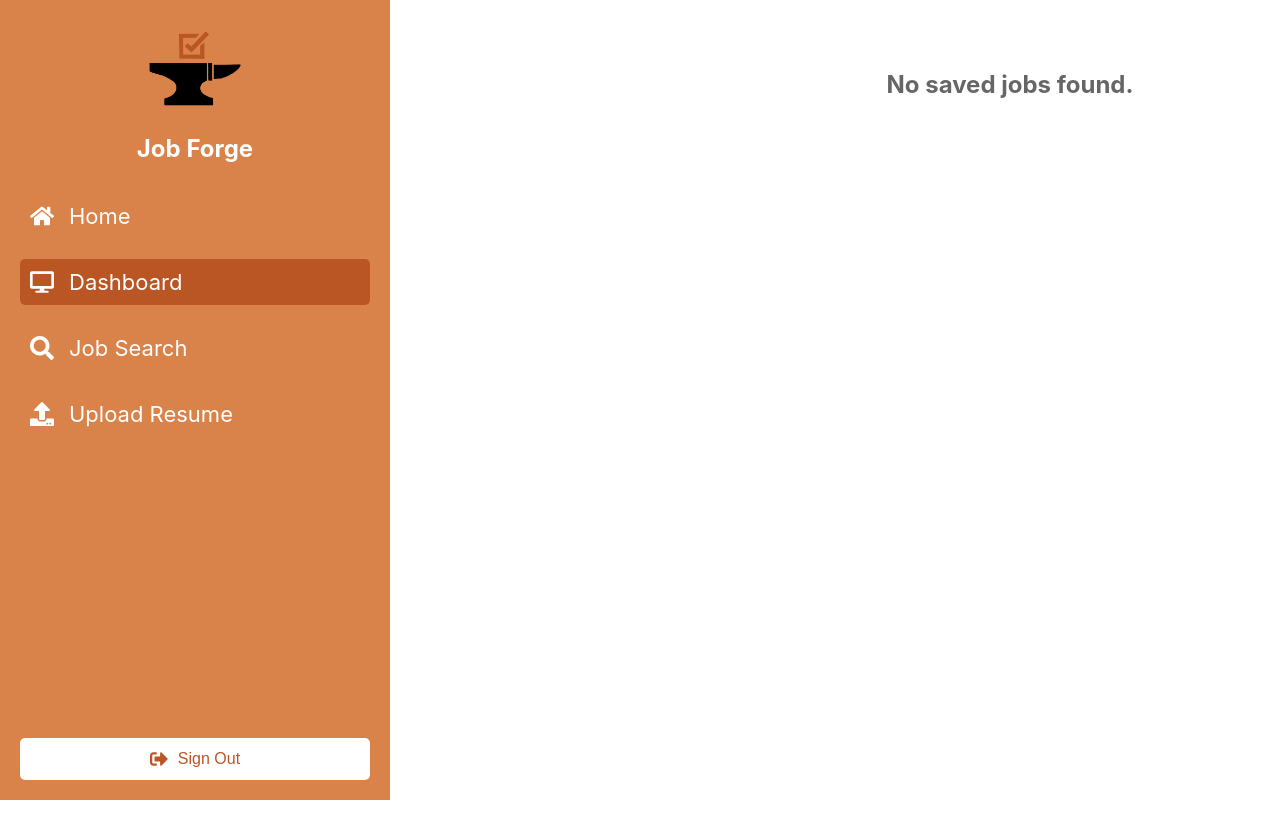
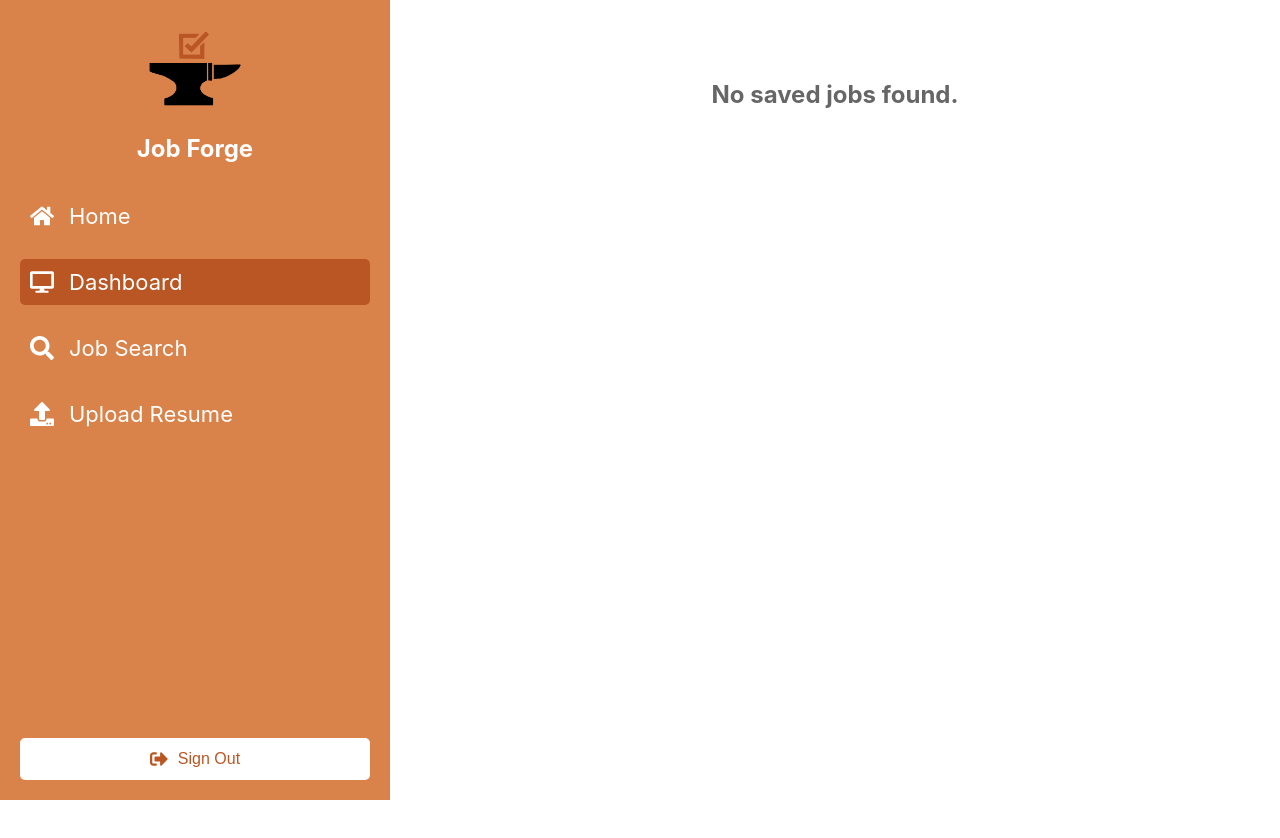
Before and after one commit to uniquedapoet/Job-Forge, a React (Create React App) app in the folder frontend/job-forge/: page /dashboard in a window 1280 px wide. Shown: the top 838 px of the page. Built offline with nearby package versions, Linux system fonts and the light colour scheme.

Commit message:
resume score saves based on job id

```diff
--- a/frontend/job-forge/src/Components/Dashboard.jsx
+++ b/frontend/job-forge/src/Components/Dashboard.jsx
@@ -4,14 +4,14 @@ import "../Icons+Styling/MainContent.css";
 import { UserContext } from "./UserContext";
 
 const Dashboard = ({ onLogout }) => {
-  const { savedJobs, user, setSavedJobs } = useContext(UserContext); // Get savedJobs, user, and setSavedJobs from UserContext
-  const [scores, setScores] = useState({}); // State to store resume scores
+  const { savedJobs, user, setSavedJobs, scores, setScores } = useContext(UserContext); // Get scores and setScores from UserContext
 
-  // Fetch resume scores for all saved jobs
+  // Fetch resume scores for all saved jobs that don't have a score yet
   useEffect(() => {
     const fetchScores = async () => {
-      const scoresData = {};
+      const scoresData = { ...scores }; // Start with existing scores
       for (const job of savedJobs) {
+        if (!scoresData[job.id]) { // Only fetch if the score is not already available
           try {
             const response = await fetch("http://localhost:5001/resume_score", {
               method: "POST",
@@ -34,13 +34,14 @@ const Dashboard = ({ onLogout }) => {
             scoresData[job.id] = "N/A"; // Use "N/A" if an error occurs
           }
         }
+      }
       setScores(scoresData); // Update the scores state
     };
 
     if (savedJobs.length > 0 && user) {
       fetchScores();
     }
-  }, [savedJobs, user]);
+  }, [savedJobs, user]); // Only run when savedJobs or user changes
 
   // Function to handle unsaving a job
   const handleUnsaveJob = (jobId) => {
@@ -63,7 +64,7 @@ const Dashboard = ({ onLogout }) => {
                     <strong>Resume Score:</strong> {scores[job.id] || "Loading..."}
                   </p>
                   <button
-                    onClick={() => handleUnsaveJob(job.id)} // Call handleUnsaveJob when clicked
+                    onClick={() => handleUnsaveJob(job.id)}
                     className="job-search-button"
                     style={{
                       backgroundColor: "#ba5624",
--- a/frontend/job-forge/src/Components/UserContext.jsx
+++ b/frontend/job-forge/src/Components/UserContext.jsx
@@ -6,20 +6,21 @@ export const UserProvider = ({ children }) => {
   // Retrieve user data from localStorage on initial load
   const storedUser = JSON.parse(localStorage.getItem("user"));
   const [user, setUser] = useState(storedUser || null);
-  const [savedJobs, setSavedJobs] = useState(storedUser?.savedJobs || []); // Add savedJobs state
+  const [savedJobs, setSavedJobs] = useState(storedUser?.savedJobs || []);
+  const [scores, setScores] = useState(storedUser?.scores || {}); // Add scores state
 
   // Save user data to localStorage whenever it changes
   useEffect(() => {
     if (user) {
-      const updatedUser = { ...user, savedJobs }; // Include savedJobs in the user object
+      const updatedUser = { ...user, savedJobs, scores }; // Include savedJobs and scores in the user object
       localStorage.setItem("user", JSON.stringify(updatedUser));
     } else {
       localStorage.removeItem("user");
     }
-  }, [user, savedJobs]);
+  }, [user, savedJobs, scores]);
 
   return (
-    <UserContext.Provider value={{ user, setUser, savedJobs, setSavedJobs }}>
+    <UserContext.Provider value={{ user, setUser, savedJobs, setSavedJobs, scores, setScores }}>
       {children}
     </UserContext.Provider>
   );
--- a/frontend/job-forge/src/Icons+Styling/MainContent.css
+++ b/frontend/job-forge/src/Icons+Styling/MainContent.css
@@ -155,11 +155,18 @@
   margin: 5px 0;
   color: #666;
 }
+
 .dashboard-title-message {
-  margin-top: 10px;
-  color: #ba5624;
+  display: flex;
+  justify-content: center;
+  align-items: center;
+  background-color: #fff;
+  max-width: 500px;
+  width: 100%;
   text-align: center;
-  margin-left: 350px;
+  color: #666;
+  margin: 0 auto;
+  margin-top: 20px;
 }
 .job-search-item {
   background-color: #fff;
@@ -198,10 +205,6 @@
   color: #ba5624;
 }
 
-.dashboard-title-message {
-  text-align: center;
-  color: #666;
-}
 @media (max-width: 768px) {
   .main-content-container, .job-search-container, .job-search-header {
     margin-left: 250px;
```
Lines whose indentation alone changed are shown as unchanged.
